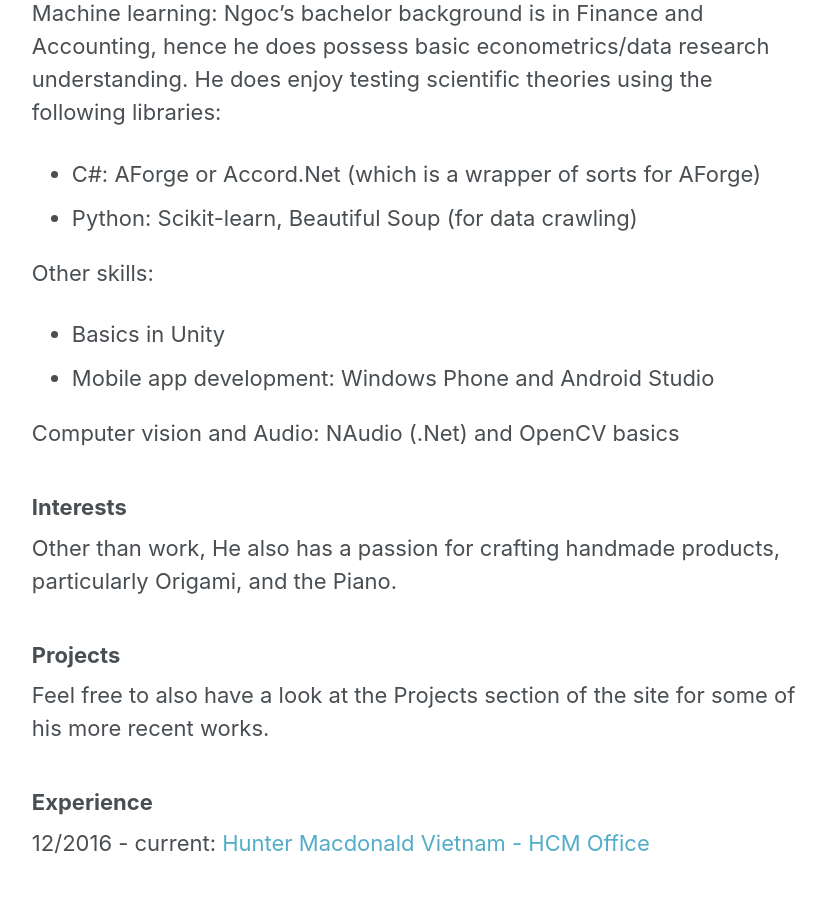
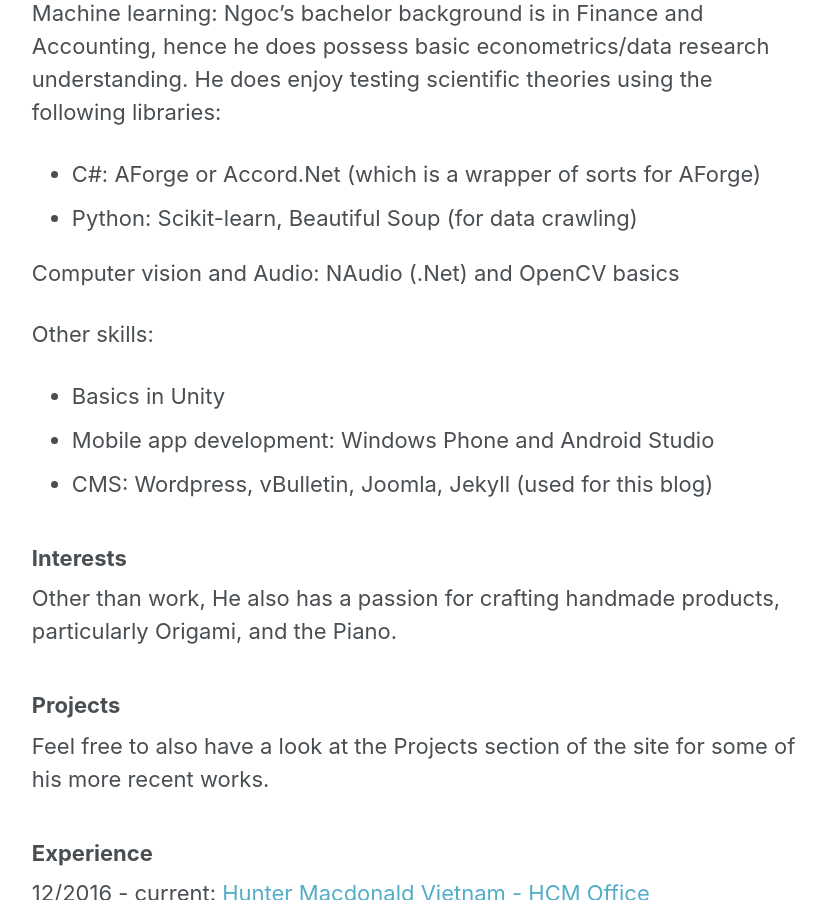
Before and after one commit to luungoc2005/luungoc2005-github-io-old, a Jekyll site: the page built from about.md, in a window 1280 px wide and 900 px high, scrolled down 1305 px. Shown: the whole window, without its empty margins (252-1078 px from the left). Built offline with Jekyll 4.4.1, drawn with Linux system fonts in a browser that asks for light colours.

Commit message:
adding jekyll

```diff
--- a/about.md
+++ b/about.md
@@ -32,11 +32,12 @@
 - C#: AForge or Accord.Net (which is a wrapper of sorts for AForge)
 - Python: Scikit-learn, Beautiful Soup (for data crawling)
 
+Computer vision and Audio: NAudio (.Net) and OpenCV basics
+
 Other skills:
 - Basics in Unity
 - Mobile app development: Windows Phone and Android Studio
-
-Computer vision and Audio: NAudio (.Net) and OpenCV basics
+- CMS: Wordpress, vBulletin, Joomla, Jekyll (used for this blog)
 
 ### Interests
 Other than work, He also has a passion for crafting handmade products, particularly Origami, and the Piano.
```
